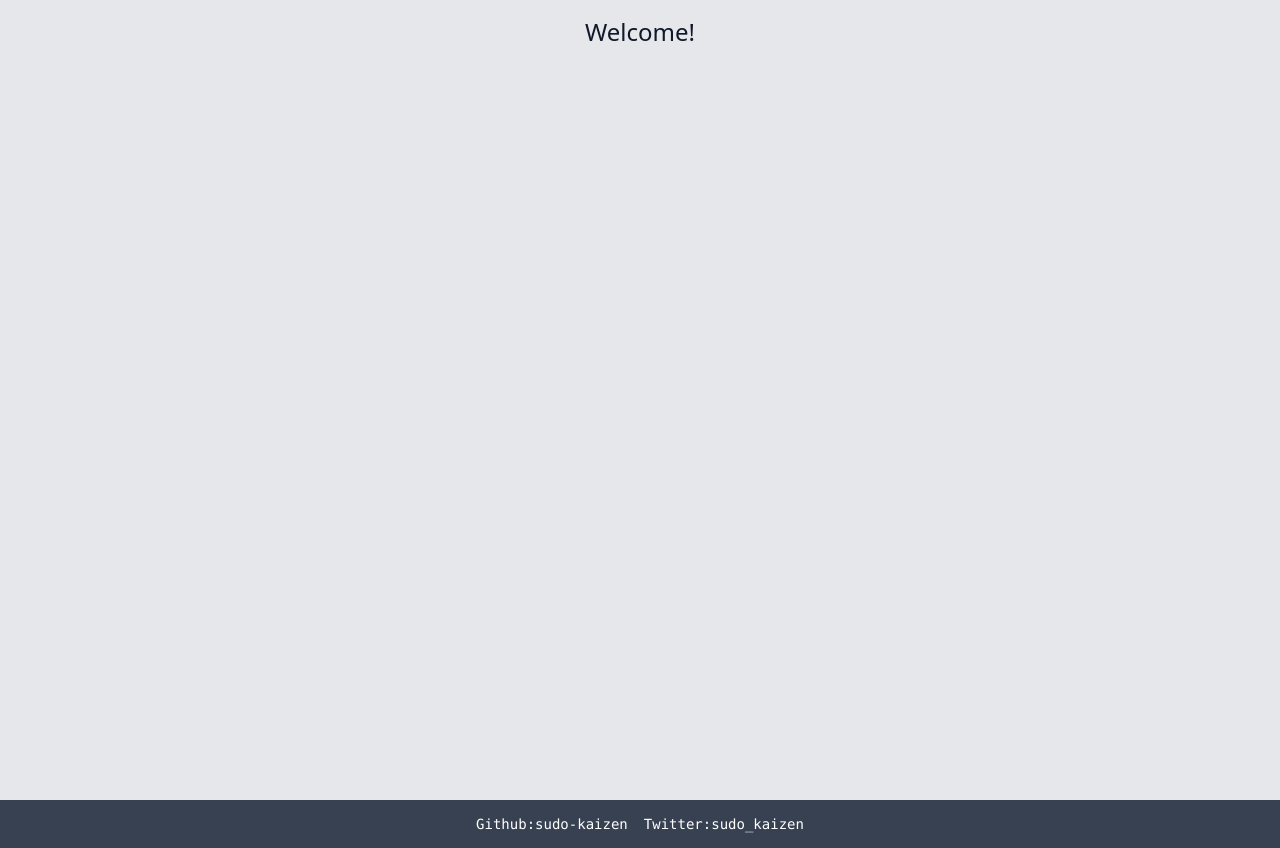
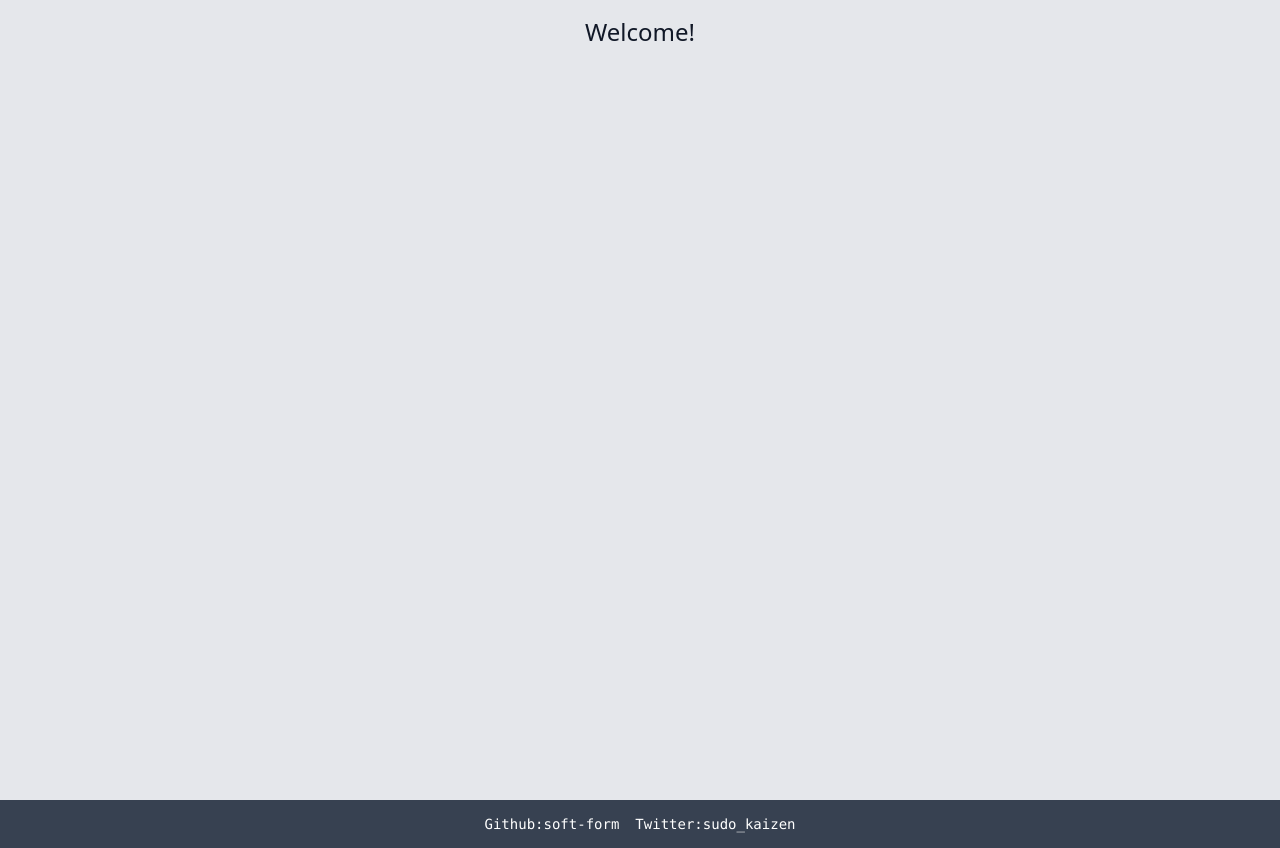
Before and after one commit to CodePapi/soft-form, a React (Create React App) app: page /dashboard in a window 1280 px wide. Built offline with nearby package versions, Linux system fonts and the light colour scheme.

Commit message:
Change Github link to that of repo

```diff
--- a/src/components/Footer.js
+++ b/src/components/Footer.js
@@ -2,7 +2,7 @@ function Footer() {
   return (
     <div className="h-12 bg-gray-700">
       <ul className="flex flex-row items-center text-white justify-center h-full text-sm">
-        <li className=""><a  className="inline-block cursor-pointer px-2 font-mono hover:underline" href="https://github.com/sudo-kaizen" target="_blank" rel="noreferrer">Github:sudo-kaizen</a></li>
+        <li className=""><a  className="inline-block cursor-pointer px-2 font-mono hover:underline" href="https://github.com/sudo-kaizen/soft-form/tree/public" target="_blank" rel="noreferrer">Github:soft-form</a></li>
         <li className=""><a className="inline-block cursor-pointer px-2 font-mono hover:underline"  href="https:/twitter.com/sudo_kaizen" target="_blank" rel="noreferrer">Twitter:sudo_kaizen</a></li>
       </ul>
     </div>
```
